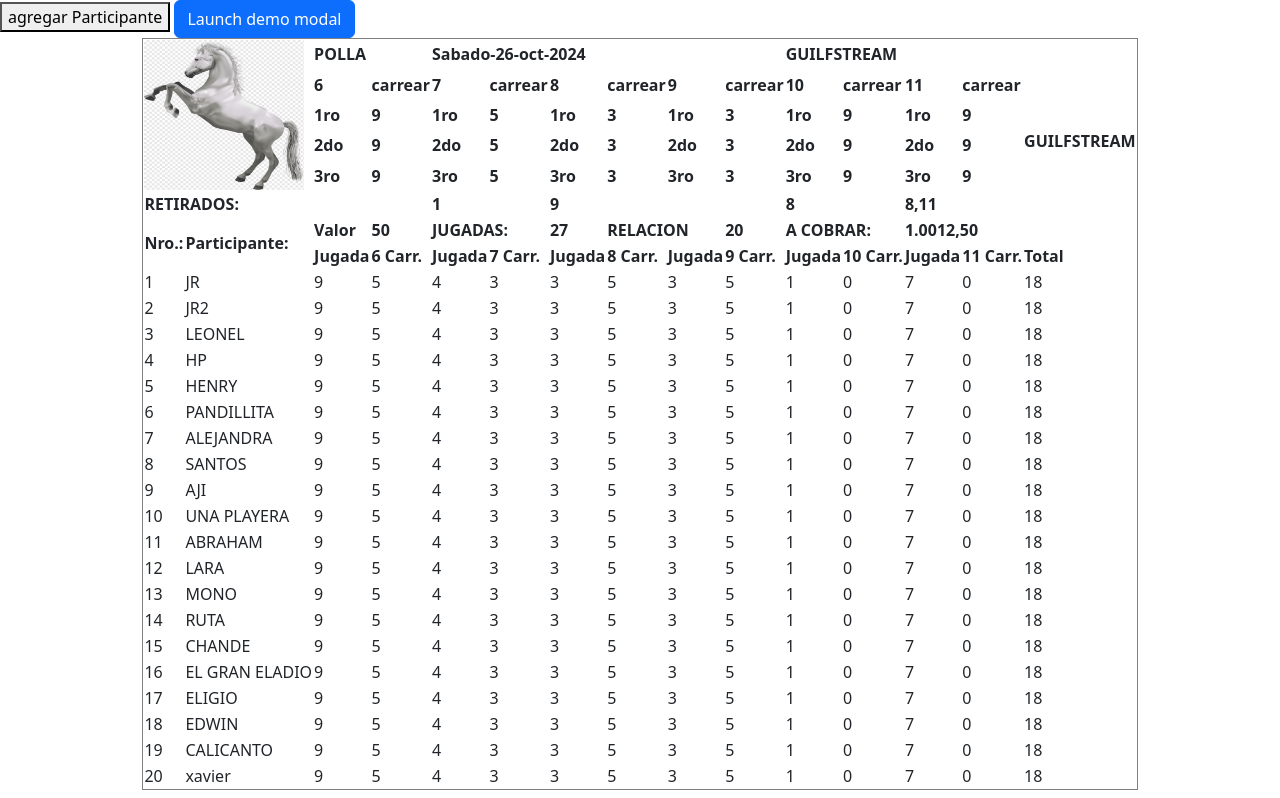
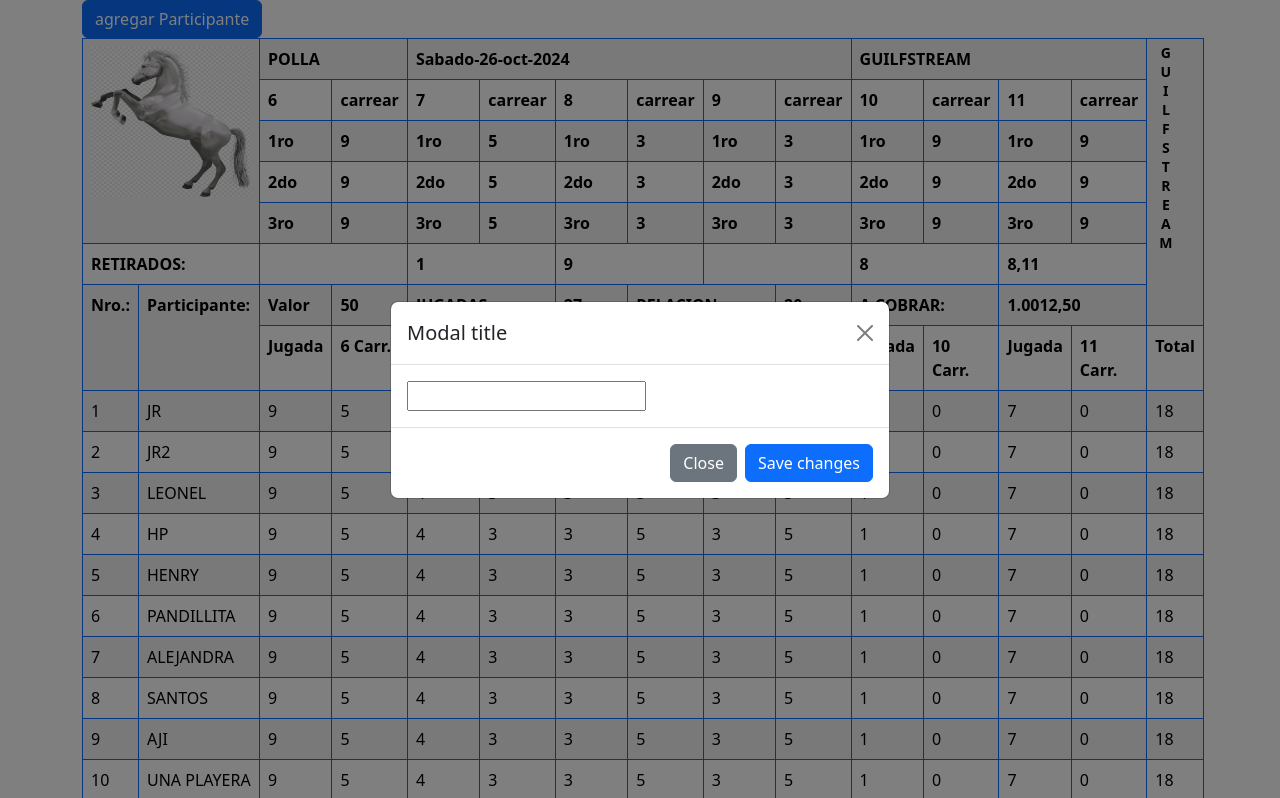
Before and after one commit to xhnl21/hourse, a plain HTML site: page index.html in a window 1280 px wide. Both pictures are taken after a click on the button "agregar Participante". Shown: the top 798 px of the page. Drawn offline with nearby package versions, Linux system fonts and the light colour scheme.

Commit message:
feat: agregar y editar

```diff
--- a/index.html
+++ b/index.html
@@ -5,35 +5,44 @@
     <meta name="viewport" content="width=device-width, initial-scale=1.0">
     <title>Document</title>
     <link href="https://cdn.jsdelivr.net/npm/bootstrap@5.3.2/dist/css/bootstrap.min.css" rel="stylesheet" integrity="sha384-T3c6CoIi6uLrA9TneNEoa7RxnatzjcDSCmG1MXxSR1GAsXEV/Dwwykc2MPK8M2HN" crossorigin="anonymous">
+    <style>
+        .vertical-text {
+            writing-mode: vertical-rl; /* Escritura vertical de derecha a izquierda */
+            text-orientation: upright; /* Mantiene las letras en posición normal */
+            font-size: 14px;
+            font-weight: bold;
+            height: 200px; /* Ajusta la altura según sea necesario */
+            display: flex;
+            align-items: center;
+            justify-content: center;
+            /* border: 1px solid black;  */
+        }
+    </style>
 </head>
 <body>
-    <button onclick="add()">
+  <div class="container">
+    <button type="button" class="btn btn-primary" data-bs-toggle="modal" data-bs-target="#exampleModal">
         agregar Participante
     </button>
-<!-- Button trigger modal -->
-<button type="button" class="btn btn-primary" data-bs-toggle="modal" data-bs-target="#exampleModal">
-    Launch demo modal
-  </button>
-
     <!-- Modal -->
-  <div class="modal fade" id="exampleModal" tabindex="-1" aria-labelledby="exampleModalLabel" aria-hidden="true">
-    <div class="modal-dialog">
+    <div class="modal fade" id="exampleModal" tabindex="-1" aria-labelledby="exampleModalLabel" aria-hidden="true" id="exampleModals">
+        <div class="modal-dialog  modal-dialog-centered">
         <div class="modal-content">
             <div class="modal-header">
             <h1 class="modal-title fs-5" id="exampleModalLabel">Modal title</h1>
             <button type="button" class="btn-close" data-bs-dismiss="modal" aria-label="Close"></button>
             </div>
             <div class="modal-body">
-          ...
+                <input type="text" id="name">
             </div>
             <div class="modal-footer">
             <button type="button" class="btn btn-secondary" data-bs-dismiss="modal">Close</button>
-          <button type="button" class="btn btn-primary">Save changes</button>
+            <button type="button" class="btn btn-primary" onclick="add()">Save changes</button>
             </div>
         </div>
         </div>
     </div>
-    <table border="1" align="center">
+    <table border="1" align="center" class="table table-striped table-hover table-bordered border-primary">
         <tr>
             <th rowspan="5" colspan="2">
                 <img src="img/1.png" alt="" width="160" height="150">
@@ -48,7 +57,7 @@
                 GUILFSTREAM
             </th>
             <th rowspan="7">
-                GUILFSTREAM
+                <div class="vertical-text">GUILFSTREAM</div>
             </th>
         </tr>
         <tr>
@@ -253,26 +262,10 @@
             <th colspan="2">11 Carr.</th>
             <th colspan="2">Total</th>
         </tr>
-        <tbody id="hourse">
-            <!-- <tr>
-                <td>1</td>
-                <td>JR</td>
-                <td colspan="2">9</td>
-                <td colspan="2">5</td>
-                <td colspan="2">4</td>
-                <td colspan="2">3</td>
-                <td colspan="2">3</td>
-                <td colspan="2">5</td>
-                <td colspan="2">3</td>
-                <td colspan="2">5</td>
-                <td colspan="2">1</td>
-                <td colspan="2">0</td>
-                <td colspan="2">7</td>
-                <td colspan="2">0</td>
-                <td>18</td>
-            </tr>-->
+        <tbody id="hourse" style="cursor: pointer;">
         </tbody>
     </table>
+  </div>
 </body>
 </html>
 
@@ -290,17 +283,27 @@
     }
 
     function add(){
-        arr.push('xavier');
-        let suma = currentIndex + 1;
-        let newRow = createRow(suma, arr[currentIndex]);
+        let inputName = document.getElementById('name').value;
+        if (inputName.trim() === '') {
+            alert("Por favor, ingresa un nombre válido");
+            return;
+        }
+        arr.push(inputName);
+        currentIndex++;
+        let newRow = createRow(currentIndex, inputName);
         rs.innerHTML += newRow;
+
+        // Limpiar el campo de entrada y cerrar el modal
+        document.getElementById('name').value = '';
+        let modal = bootstrap.Modal.getInstance(document.getElementById('exampleModal'));
+        modal.hide();
     }
 
 
     // Función para crear una fila con los datos
     function createRow(number, name) {
         return `
-                <tr>
+            <tr onclick="openEdit(${number})">
                 <td>${number}</td>
                 <td>${name}</td>
                 <td colspan="2">9</td>
@@ -320,6 +323,10 @@
         `;
     }
 
+    function openEdit(id){
+        alert(id)
+    }
     // Inicializar la tabla al cargar la página
     initializeTable();
 </script>
+<script src="https://cdn.jsdelivr.net/npm/bootstrap@5.3.3/dist/js/bootstrap.bundle.min.js" integrity="sha384-YvpcrYf0tY3lHB60NNkmXc5s9fDVZLESaAA55NDzOxhy9GkcIdslK1eN7N6jIeHz" crossorigin="anonymous"></script>
```
Lines whose indentation alone changed are shown as unchanged.
